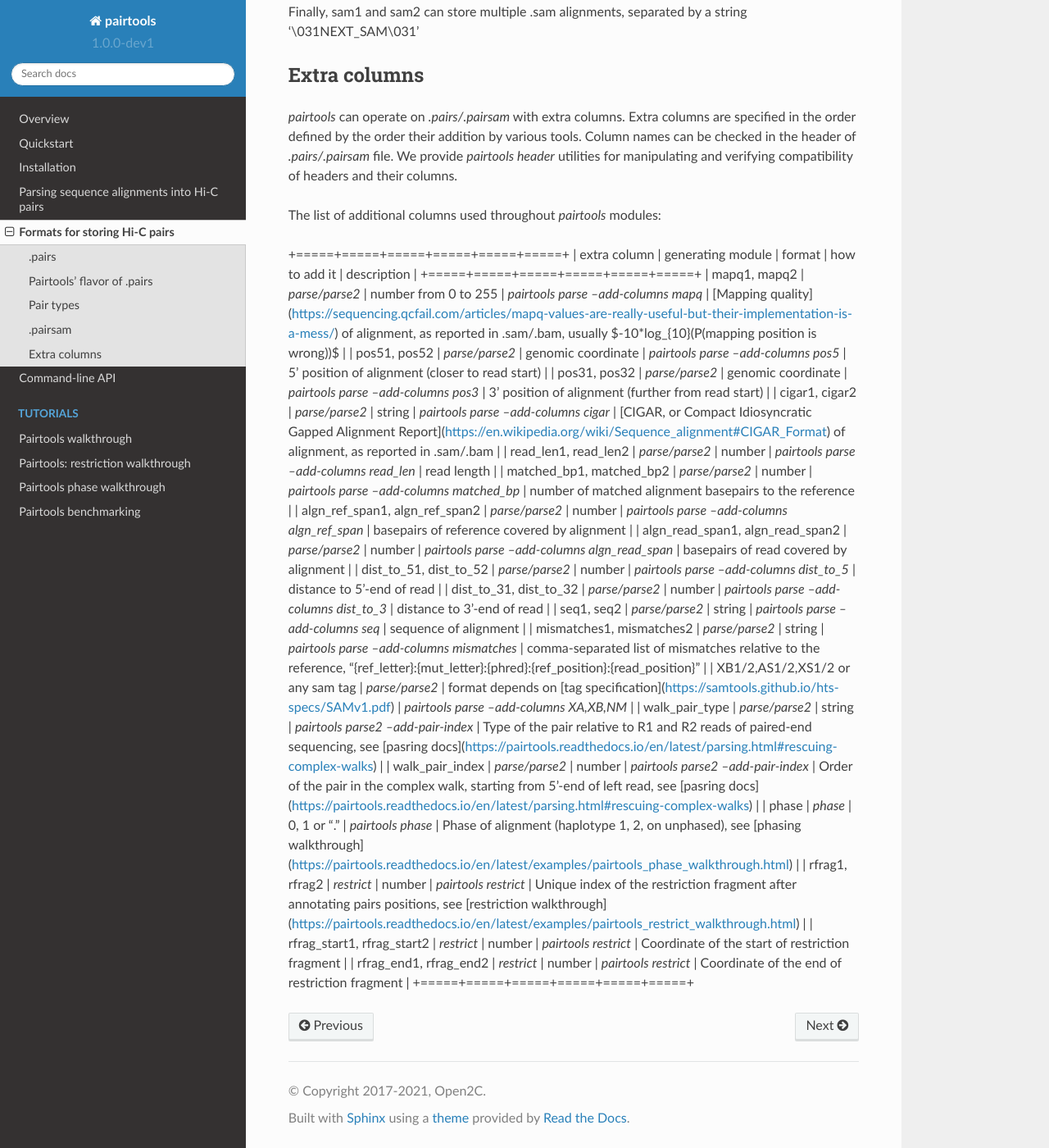
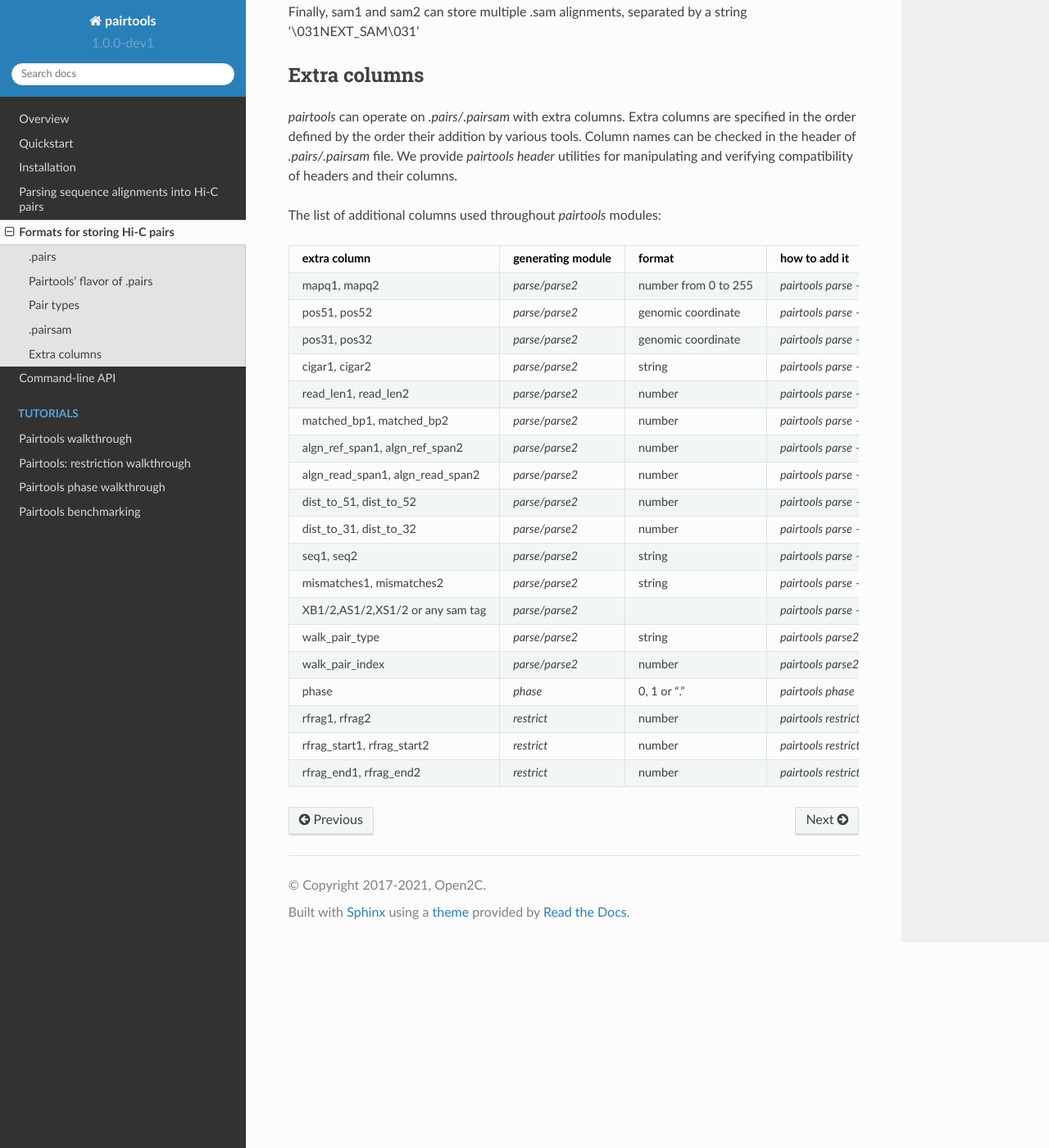
Before and after one commit to open2c/pairtools, a Sphinx documentation site: the page built from doc/formats.rst, in a window 1280 px wide and 1400 px high, scrolled down 2816 px. Shown: the whole window at 82% size. Built offline with Sphinx 7.4.7 and the Read the Docs theme 2.0.0, drawn with Linux system fonts in a browser that asks for light colours; pages that are not in the unit, such as notebooks, are missing from menus.

Commit message:
docs update, python3.10 version update of channels

```diff
--- a/doc/formats.rst
+++ b/doc/formats.rst
@@ -158,26 +158,26 @@
 
 The list of additional columns used throughout `pairtools` modules:
 
-+=====+=====+=====+=====+=====+=====+
-| extra column | generating module | format | how to add it | description |
-+=====+=====+=====+=====+=====+=====+
-| mapq1, mapq2 | `parse/parse2` | number from 0 to 255 | `pairtools parse --add-columns mapq` | [Mapping quality](https://sequencing.qcfail.com/articles/mapq-values-are-really-useful-but-their-implementation-is-a-mess/) of alignment, as reported in .sam/.bam, usually $-10*log_{10}(P(mapping position is wrong))$ |
-| pos51, pos52 | `parse/parse2` | genomic coordinate | `pairtools parse --add-columns pos5` | 5' position of alignment (closer to read start) |
-| pos31, pos32 | `parse/parse2` | genomic coordinate | `pairtools parse --add-columns pos3` | 3' position of alignment (further from read start) |
-| cigar1, cigar2 | `parse/parse2` | string | `pairtools parse --add-columns cigar` | [CIGAR, or Compact Idiosyncratic Gapped Alignment Report](https://en.wikipedia.org/wiki/Sequence_alignment#CIGAR_Format) of alignment, as reported in .sam/.bam |
-| read_len1, read_len2 | `parse/parse2` | number | `pairtools parse --add-columns read_len` | read length |
-| matched_bp1, matched_bp2 | `parse/parse2` | number | `pairtools parse --add-columns matched_bp` | number of matched alignment basepairs to the reference |
-| algn_ref_span1, algn_ref_span2 | `parse/parse2` | number | `pairtools parse --add-columns algn_ref_span` | basepairs of reference covered by alignment |
-| algn_read_span1, algn_read_span2 | `parse/parse2` | number | `pairtools parse --add-columns algn_read_span` | basepairs of read covered by alignment |
-| dist_to_51, dist_to_52 | `parse/parse2` | number | `pairtools parse --add-columns dist_to_5` | distance to 5'-end of read |
-| dist_to_31, dist_to_32 | `parse/parse2` | number | `pairtools parse --add-columns dist_to_3` | distance to 3'-end of read |
-| seq1, seq2 | `parse/parse2` | string | `pairtools parse --add-columns seq` | sequence of alignment |
-| mismatches1, mismatches2 | `parse/parse2` | string | `pairtools parse --add-columns mismatches` | comma-separated list of mismatches relative to the reference, "{ref_letter}:{mut_letter}:{phred}:{ref_position}:{read_position}" |
-| XB1/2,AS1/2,XS1/2 or any sam tag | `parse/parse2` | format depends on [tag specification](https://samtools.github.io/hts-specs/SAMv1.pdf) | `pairtools parse --add-columns XA,XB,NM` |
-| walk_pair_type  | `parse/parse2` | string | `pairtools parse2 --add-pair-index` | Type of the pair relative to R1 and R2 reads of paired-end sequencing, see [pasring docs](https://pairtools.readthedocs.io/en/latest/parsing.html#rescuing-complex-walks) |
-| walk_pair_index | `parse/parse2` | number | `pairtools parse2 --add-pair-index` | Order of the pair in the complex walk, starting from 5'-end of left read, see [pasring docs](https://pairtools.readthedocs.io/en/latest/parsing.html#rescuing-complex-walks) |
-| phase           | `phase` | 0, 1 or "." | `pairtools phase` | Phase of alignment (haplotype 1, 2, on unphased), see [phasing walkthrough](https://pairtools.readthedocs.io/en/latest/examples/pairtools_phase_walkthrough.html) |
-| rfrag1, rfrag2          | `restrict` | number | `pairtools restrict` | Unique index of the restriction fragment after annotating pairs positions, see [restriction walkthrough](https://pairtools.readthedocs.io/en/latest/examples/pairtools_restrict_walkthrough.html) |
-| rfrag_start1, rfrag_start2    | `restrict` | number | `pairtools restrict` | Coordinate of the start of restriction fragment |
-| rfrag_end1, rfrag_end2      | `restrict` | number | `pairtools restrict` | Coordinate of the end of restriction fragment |
-+=====+=====+=====+=====+=====+=====+
+=================================== =================== ====================== ================================================== =================
+extra column                        generating module   format                 how to add it                                       description
+=================================== =================== ====================== ================================================== =================
+mapq1, mapq2                         `parse/parse2`      number from 0 to 255   `pairtools parse --add-columns mapq`              `Mapping quality <https://sequencing.qcfail.com/articles/mapq-values-are-really-useful-but-their-implementation-is-a-mess>`_, as reported in .sam/.bam, $-10 log_{10}(P_{error})$
+pos51, pos52                         `parse/parse2`      genomic coordinate     `pairtools parse --add-columns pos5`              5' position of alignment (closer to read start)
+pos31, pos32                         `parse/parse2`      genomic coordinate     `pairtools parse --add-columns pos3`              3' position of alignment (further from read start)
+cigar1, cigar2                       `parse/parse2`      string                 `pairtools parse --add-columns cigar`             `CIGAR, or Compact Idiosyncratic Gapped Alignment Report <https://en.wikipedia.org/wiki/Sequence_alignment#CIGAR_Format>`_ of alignment, as reported in .sam/.bam
+read_len1, read_len2                 `parse/parse2`      number                 `pairtools parse --add-columns read_len`          read length
+matched_bp1, matched_bp2             `parse/parse2`      number                 `pairtools parse --add-columns matched_bp`        number of matched alignment basepairs to the reference
+algn_ref_span1, algn_ref_span2       `parse/parse2`      number                 `pairtools parse --add-columns algn_ref_span`     basepairs of reference covered by alignment
+algn_read_span1, algn_read_span2     `parse/parse2`      number                 `pairtools parse --add-columns algn_read_span`    basepairs of read covered by alignment
+dist_to_51, dist_to_52               `parse/parse2`      number                 `pairtools parse --add-columns dist_to_5`         distance to 5'-end of read
+dist_to_31, dist_to_32               `parse/parse2`      number                 `pairtools parse --add-columns dist_to_3`         distance to 3'-end of read
+seq1, seq2                           `parse/parse2`      string                 `pairtools parse --add-columns seq`               sequence of alignment
+mismatches1, mismatches2             `parse/parse2`      string                 `pairtools parse --add-columns mismatches`        comma-separated list of mismatches relative to the reference, "{ref_letter}:{mut_letter}:{phred}:{ref_position}:{read_position}"
+XB1/2,AS1/2,XS1/2 or any sam tag     `parse/parse2`                             `pairtools parse --add-columns XA,XB,NM`          format depends on `tag specification <https://samtools.github.io/hts-specs/SAMv1.pdf>`_
+walk_pair_type                       `parse/parse2`      string                 `pairtools parse2 --add-pair-index`               Type of the pair relative to R1 and R2 reads of paired-end sequencing, see `pasring docs <https://pairtools.readthedocs.io/en/latest/parsing.html#rescuing-complex-walks>`_
+walk_pair_index                      `parse/parse2`      number                 `pairtools parse2 --add-pair-index`               Order of the pair in the complex walk, starting from 5'-end of left read, see `pasring docs <https://pairtools.readthedocs.io/en/latest/parsing.html#rescuing-complex-walks>`_
+phase                                `phase`             0, 1 or "."            `pairtools phase`                                 Phase of alignment (haplotype 1, 2, on unphased), see `phasing walkthrough <https://pairtools.readthedocs.io/en/latest/examples/pairtools_phase_walkthrough.html>`_
+rfrag1, rfrag2                       `restrict`          number                 `pairtools restrict`                              Unique index of the restriction fragment after annotating pairs positions, see `restriction walkthrough <https://pairtools.readthedocs.io/en/latest/examples/pairtools_restrict_walkthrough.html>`_
+rfrag_start1, rfrag_start2           `restrict`          number                 `pairtools restrict`                              Coordinate of the start of restriction fragment
+rfrag_end1, rfrag_end2               `restrict`          number                 `pairtools restrict`                              Coordinate of the end of restriction fragment
+=================================== =================== ====================== ================================================== =================
```
Also changed, not shown: 1 other file.
